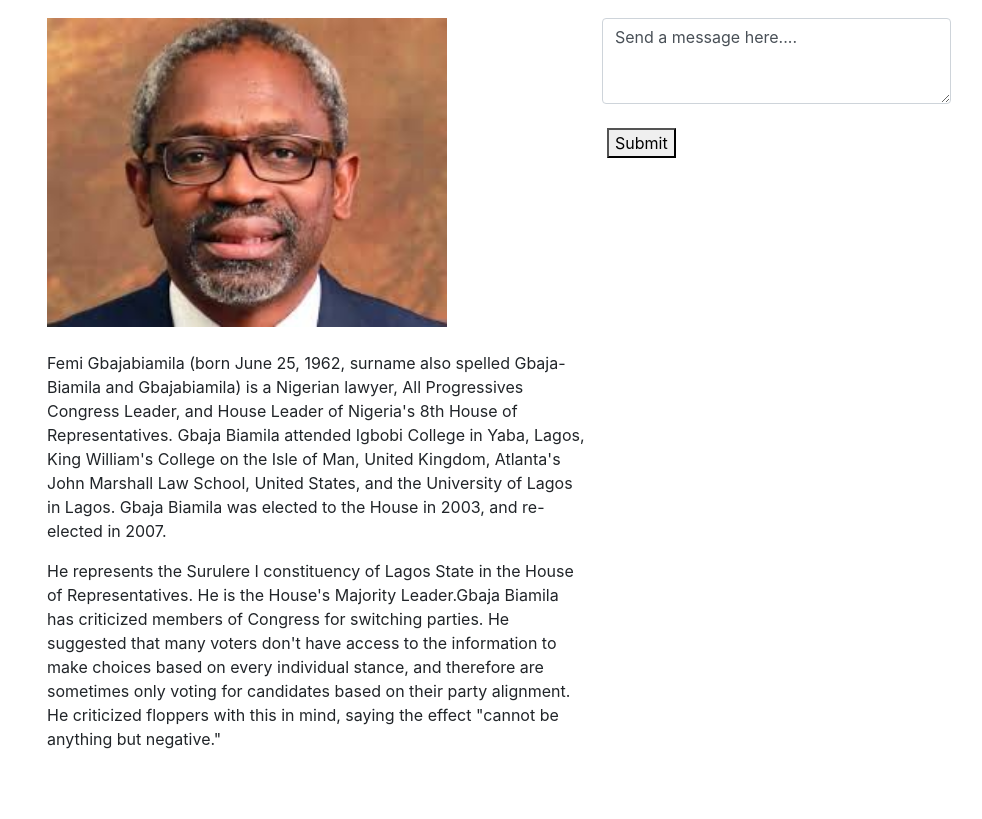
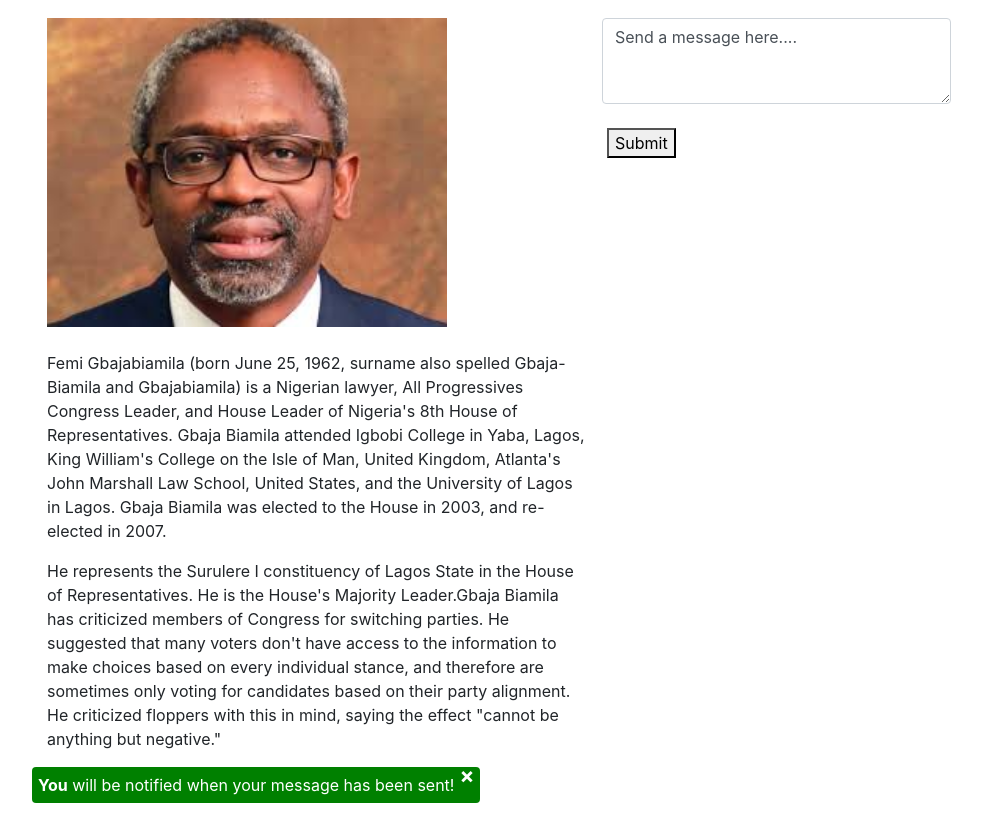
Before and after one commit to onyekachimary/wikipol, an Angular app: page /profile in a window 1280 px wide. Shown: the whole page, without its empty margins (38-1020 px from the left). Built offline with nearby package versions, Linux system fonts and the light colour scheme.

Commit message:
second commit

```diff
--- a/src/app/profile/profile.component.css
+++ b/src/app/profile/profile.component.css
@@ -5,3 +5,24 @@
 button {
 	margin-left: 5px
 }
+
+.alert {
+  padding: 5px;
+  background-color: green;
+  color: white;
+}
+
+.closebtn {
+  margin-left: 5px;
+  color: white;
+  font-weight: bold;
+  float: right;
+  font-size: 22px;
+  line-height: 5px;
+  cursor: pointer;
+  transition: 0.3s;
+}
+
+.closebtn:hover {
+  color: black;
+}
--- a/src/app/profile/profile.component.html
+++ b/src/app/profile/profile.component.html
@@ -20,6 +20,11 @@
 		</textarea><br>
 		<button type="button">Submit</button>
 	</div>
+	<div class="alert">
+		<span class="closebtn" onclick="this.parentElement.style.display='none' ; Submit">&times;</span>
+		<strong>You</strong> will be notified when your message has been sent!
+
+	</div>
 	</div>
 	</div>
 </body>
--- a/src/app/profile2/profile2.component.css
+++ b/src/app/profile2/profile2.component.css
@@ -5,3 +5,24 @@
 button {
 	margin-left: 5px
 }
+
+.alert {
+  padding: 5px;
+  background-color: green;
+  color: white;
+}
+
+.closebtn {
+  margin-left: 5px;
+  color: white;
+  font-weight: bold;
+  float: right;
+  font-size: 22px;
+  line-height: 5px;
+  cursor: pointer;
+  transition: 0.3s;
+}
+
+.closebtn:hover {
+  color: black;
+}
--- a/src/app/profile2/profile2.component.html
+++ b/src/app/profile2/profile2.component.html
@@ -20,6 +20,10 @@
 		</textarea><br>
 		<button type="button">Submit</button>
 	</div>
+	<div class="alert">
+		<span class="closebtn" onclick="this.parentElement.style.display='none' ; Submit">&times;</span>
+		<strong>You</strong> will be notified when your message has been sent!
+	</div>
 	</div>
 	</div>
 
```
